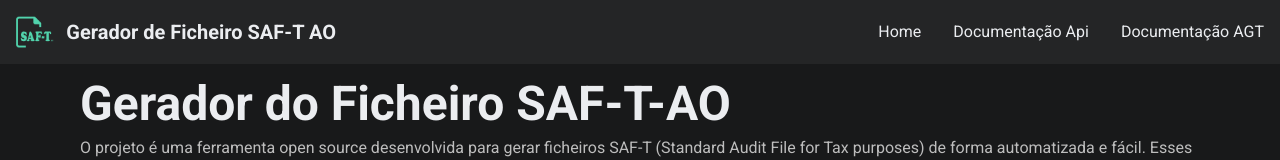
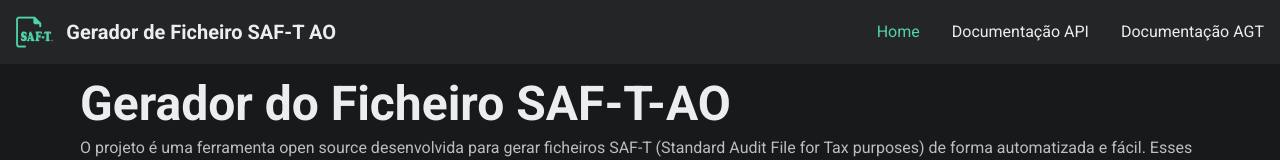
Before and after one commit to PEAL-26/gerador-ficheiro-saf-t-ao, a React (Create React App) app: page / in a window 1280 px wide. Shown: the top 160 px of the page. Built offline with nearby package versions, Linux system fonts and the light colour scheme; no server answers.

Commit message:
update link

```diff
--- a/src/config/app.ts
+++ b/src/config/app.ts
@@ -1 +1,4 @@
-export const BASE_URL = '/gerador-ficheiro-saf-t-ao'
+const env = process.env.NODE_ENV;
+
+export const BASE_URL =
+  env === "development" ? "" : "/gerador-ficheiro-saf-t-ao";
--- a/src/layout/index.tsx
+++ b/src/layout/index.tsx
@@ -1,5 +1,5 @@
 import { useEffect, useState } from "react";
-import { useLocation } from "react-router-dom";
+import { useLocation, Link } from "react-router-dom";
 
 import { BASE_URL } from "../config/app";
 import { LogoGreen54w } from "../assets/images";
@@ -12,16 +12,13 @@ const NOME_SITE = "Gerador de Ficheiro SAF-T AO";
 const NOT_FOUND = -1;
 const LINKS = [
   { url: `${BASE_URL}/`, nome: "Home" },
-  { url: `${BASE_URL}/documentacao-api`, nome: "Documentação Api" },
+  { url: `${BASE_URL}/documentacao-api`, nome: "Documentação API" },
   { url: `${BASE_URL}/documentacao-agt`, nome: "Documentação AGT" },
 ];
 
 const Layout = ({ children }: LayoutProps) => {
   const location = useLocation();
   const [activeLink, setActiveLink] = useState<number | null>(null);
-
-  console.log(process.env.NODE_ENV);
-  console.log(process.env.REACT_APP_BASE_URL);
 
   useEffect(() => {
     let findIndex = LINKS.findIndex(({ url }) => url === location.pathname);
@@ -80,8 +77,8 @@ const Layout = ({ children }: LayoutProps) => {
             <ul className="flex flex-col font-medium mt-4 rounded-lg bg-gray-50 md:flex-row md:space-x-8 md:mt-0 md:border-0 md:bg-transparent dark:bg-gray-800 md:dark:bg-transparent dark:border-gray-700">
               {LINKS.map(({ url, nome }, index) => (
                 <li key={index}>
-                  <a
-                    href={url}
+                  <Link
+                    to={url}
                     className={`block py-2 pl-3 pr-4 rounded ${
                       index === activeLink
                         ? "text-white bg-green md:bg-transparent md:text-green md:p-0 md:dark:text-green dark:bg-green md:dark:bg-transparent"
@@ -90,7 +87,7 @@ const Layout = ({ children }: LayoutProps) => {
                     aria-current="page"
                   >
                     {nome}
-                  </a>
+                  </Link>
                 </li>
               ))}
             </ul>
```
